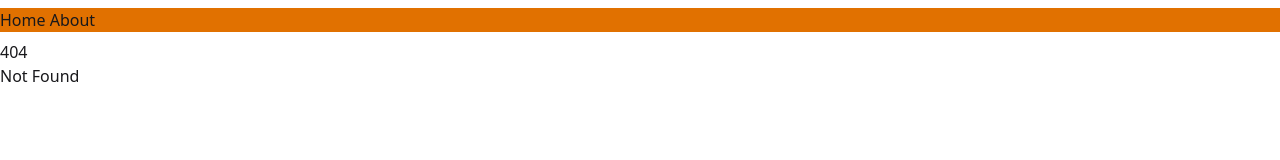
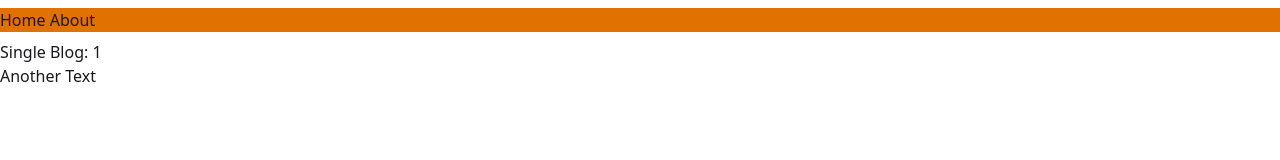
Before and after one commit to Algueron/sveltekit-course, a SvelteKit app: page /blog/1 in a window 1280 px wide. Before the commit this address had no page. Shown: the top 160 px of the page. Built offline with nearby package versions, Linux system fonts and the light colour scheme.

Commit message:
feat: Add blog page with dynamic routing

```diff
--- /dev/null
+++ b/src/routes/blog/+page.svelte
@@ -0,0 +1 @@
+<h1 class="text-4x1">Blog</h1>
--- /dev/null
+++ b/src/routes/blog/[id]/+page.svelte
@@ -0,0 +1,9 @@
+<script>
+	import { page } from "$app/state";
+
+    let pageId = $derived(page.params.id);
+</script>
+
+<h1 class="text-4x1">Single Blog: {pageId}</h1>
+
+<a href="/blog/123">Another Text</a>
```
